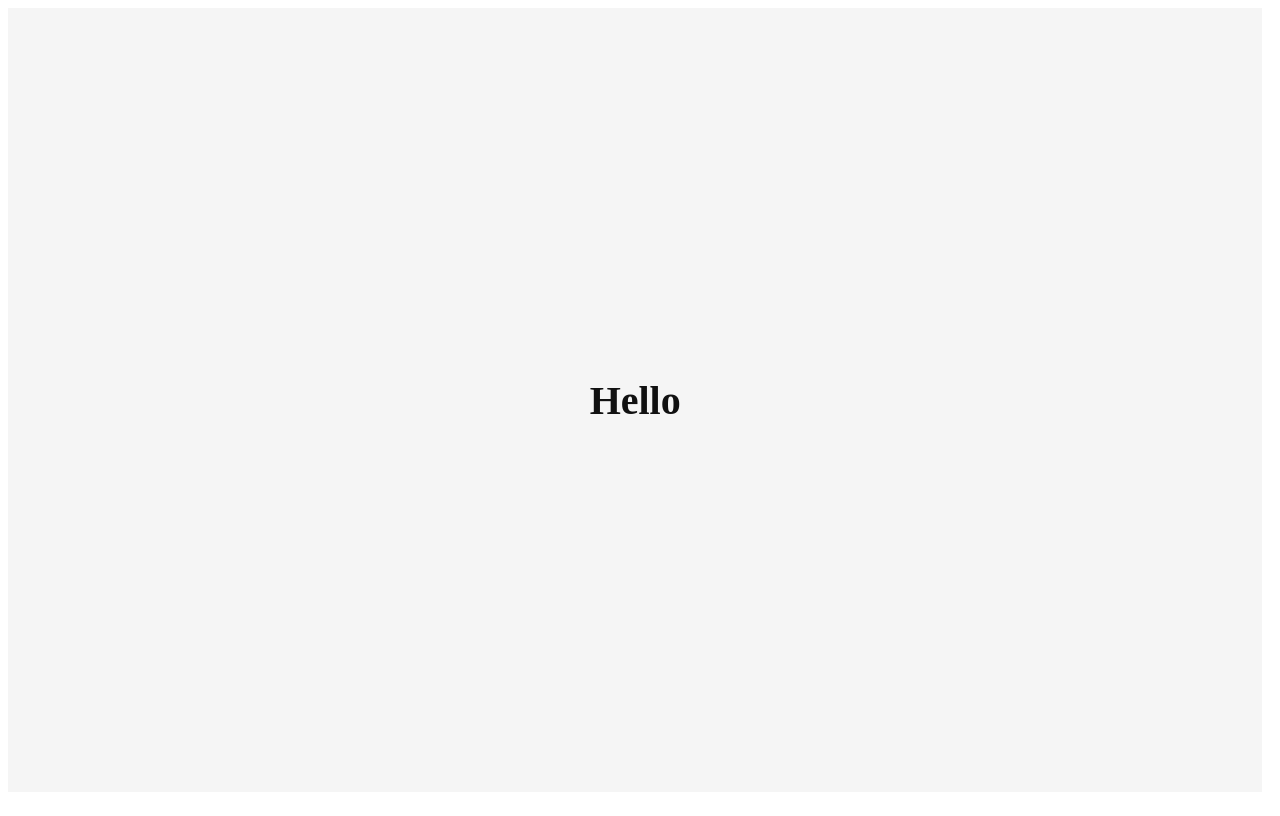
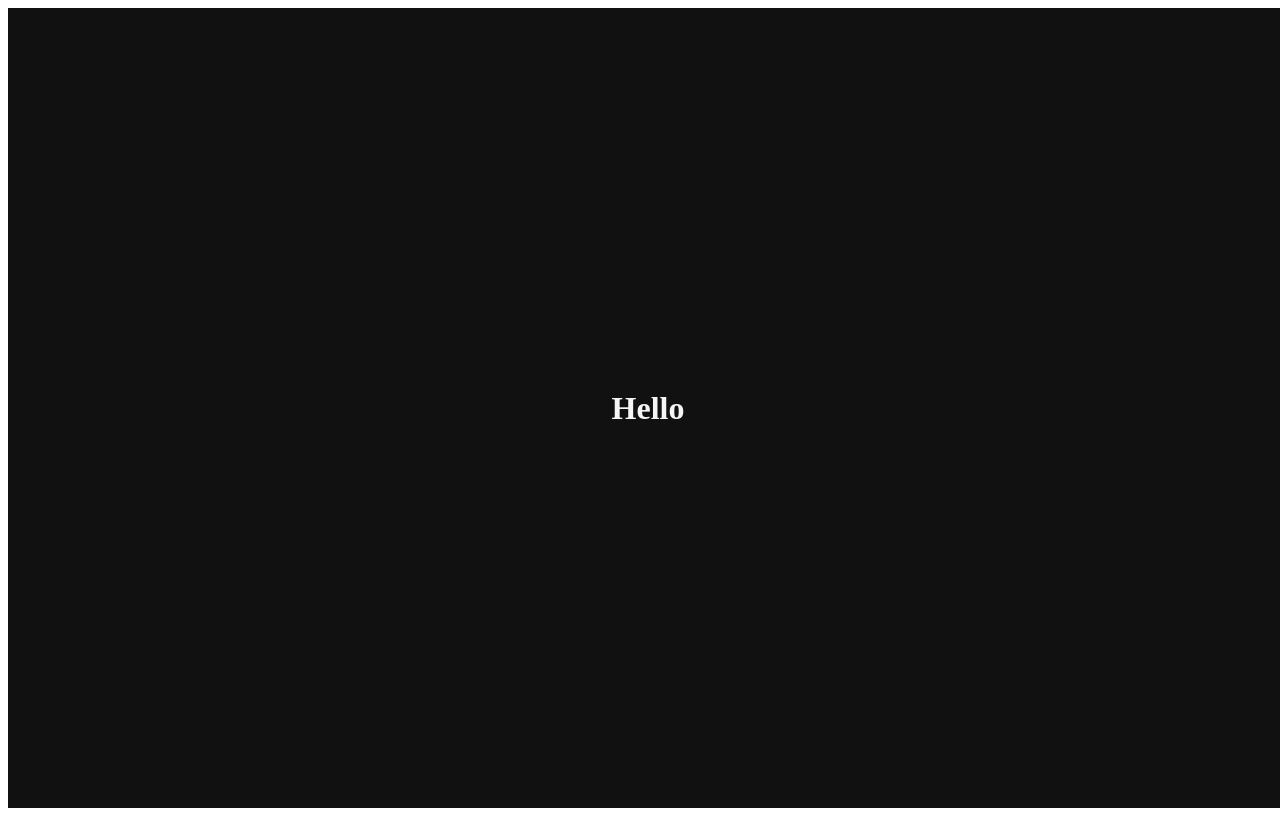
Before and after one commit to dong53358/react-masterclass, a React (Create React App) app: page /1 in a window 1280 px wide. Built offline with nearby package versions, Linux system fonts and the light colour scheme.

Commit message:
typescript initial setting

```diff
--- a/src/App.js
+++ b/src/App.tsx
@@ -1,21 +1,16 @@
 import styled from "styled-components";
+
+const Title = styled.h1`
+  color: ${(props) => props.theme.textColor};
+`;
 
 const Wrapper = styled.div`
   display: flex;
+  height: 100vh;
+  width: 100vw;
   justify-content: center;
   align-items: center;
-  height: 98vh;
-  width: 98vw;
   background-color: ${(props) => props.theme.backgroundColor};
-`;
-
-const Title = styled.h1`
-  color: ${(props) => props.theme.textColor};
-  font-size: 40px;
-  &:hover {
-    color: teal;
-    font-size: 80px;
-  }
 `;
 
 function App() {
--- /dev/null
+++ b/src/react-app-env.d.ts
@@ -0,0 +1 @@
+/// <reference types="react-scripts" />
```
Also changed, not shown: package.json (+8 -0 lines), src/index.tsx (renamed from src/index.js, +5 -5 lines), tsconfig.json (added, +26 -0 lines), public/manifest.json, 2 other files (tests, documents, lock files or other folders).
